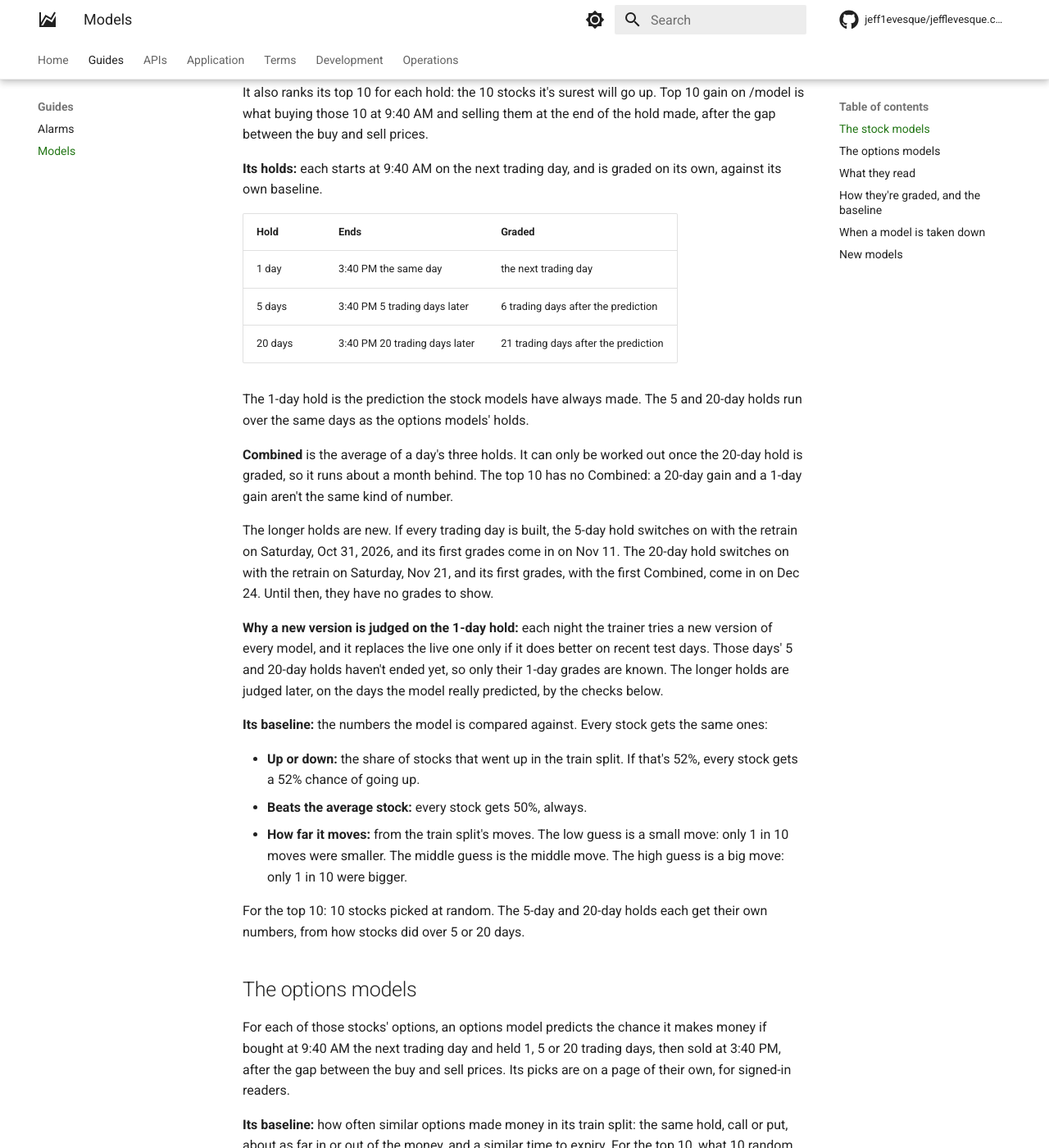
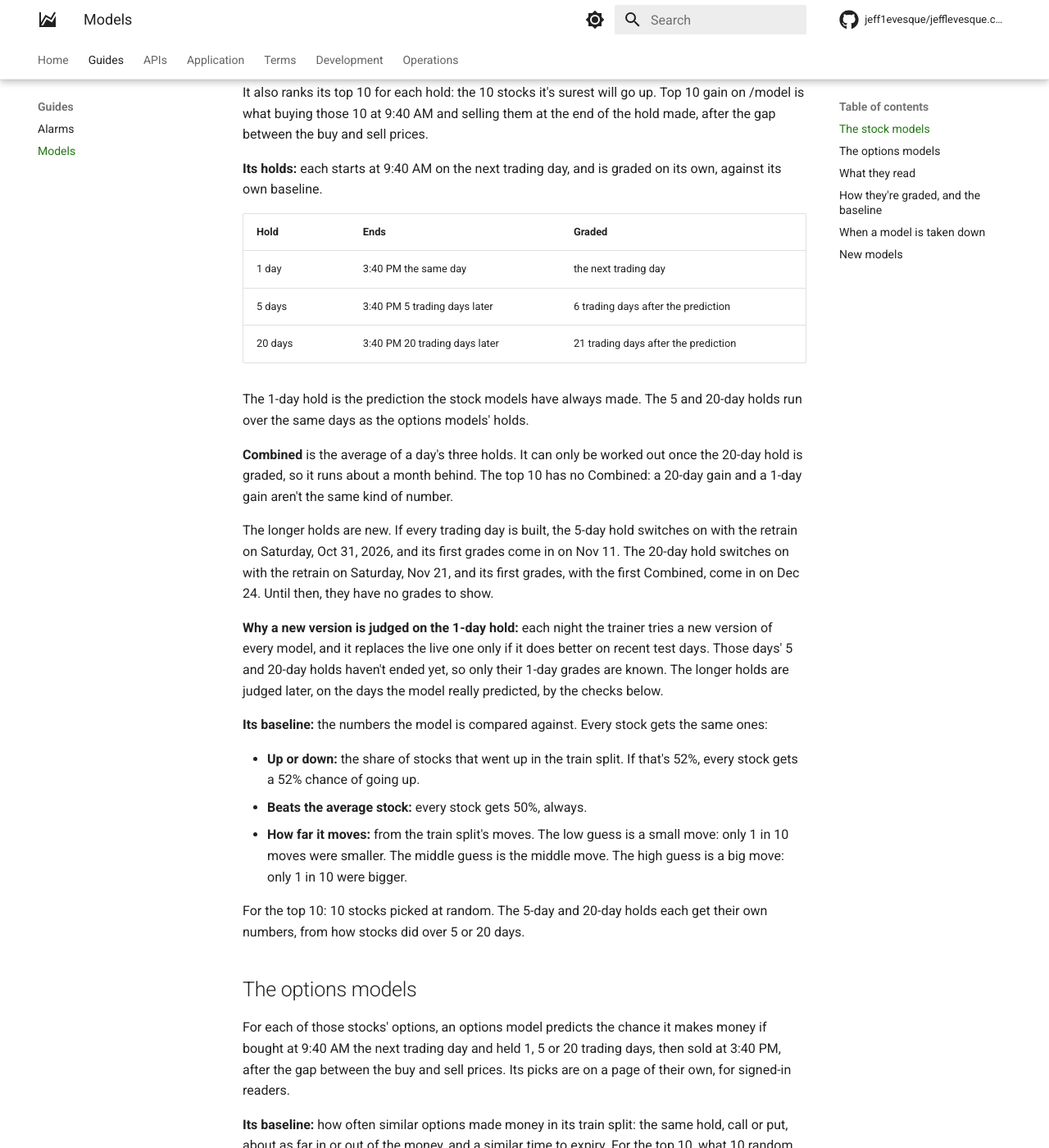
Before and after one commit to jeff1evesque/jefflevesque.com, an MkDocs documentation site: the page built from documentation/guide/models.md, in a window 1280 px wide and 1400 px high, scrolled down 498 px. Shown: the whole window at 82% size. Built offline with MkDocs 1.6.1 and Material for MkDocs 9.7.7, drawn with Linux system fonts in a browser that asks for light colours; comment, search, counter and statistics services are not loaded.

Commit message:
#308: theme.css, a table in a full-width div runs the width of the text

```diff
--- a/documentation/stylesheets/theme.css
+++ b/documentation/stylesheets/theme.css
@@ -18,3 +18,16 @@
 [data-md-color-scheme="slate"][data-md-color-primary="black"] {
   --md-typeset-a-color: #6cc259;
 }
+
+/*
+ * A table inside <div class="full-width" markdown> runs the whole width of the
+ * text, as the models guide's table of holds does. Material draws a table only as
+ * wide as its cells need: an inline block, in a wrapper that shrinks to fit it.
+ */
+.md-typeset .full-width .md-typeset__table {
+  min-width: 100%;
+}
+
+.md-typeset .full-width table:not([class]) {
+  display: table;
+}
```
